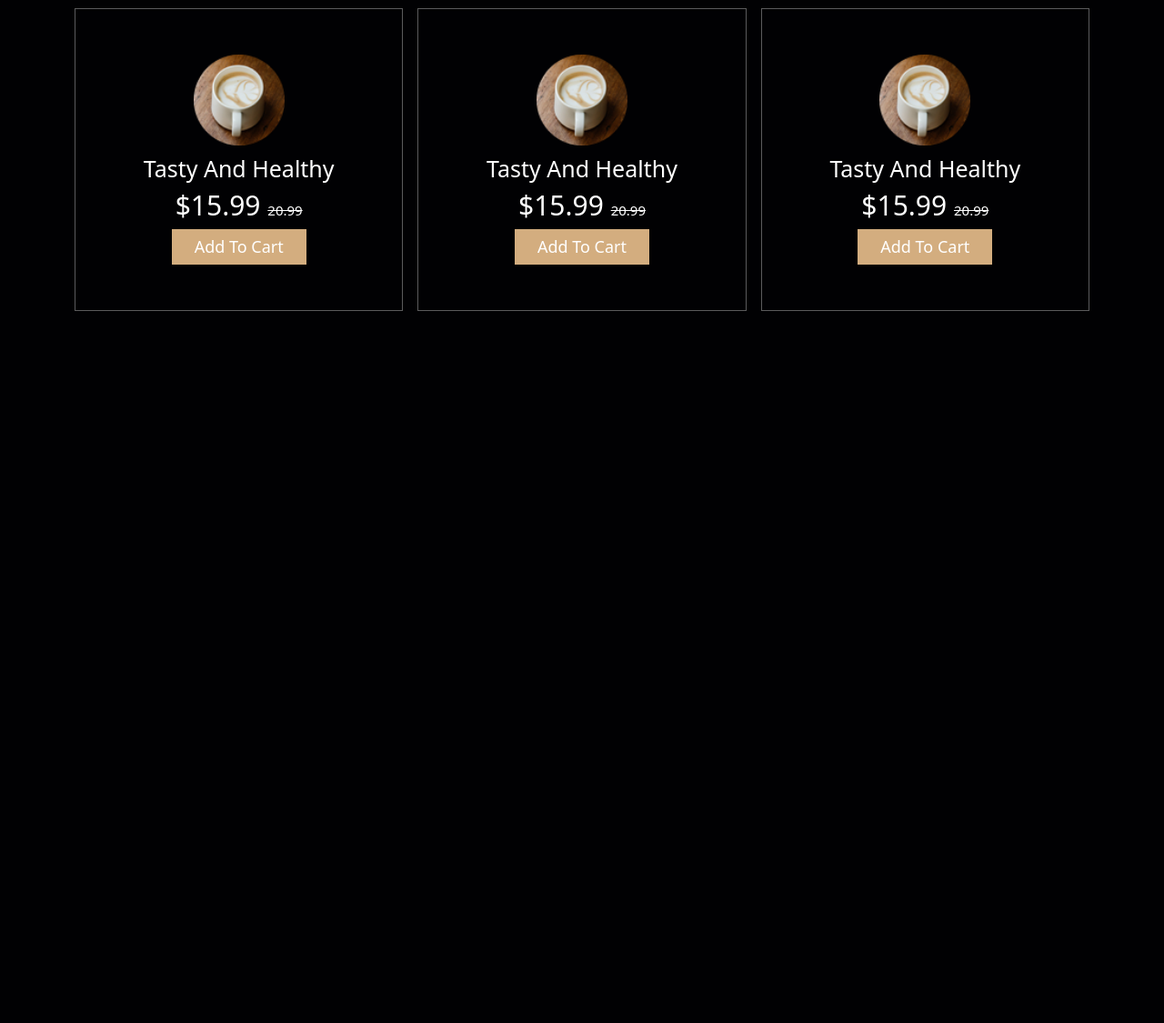
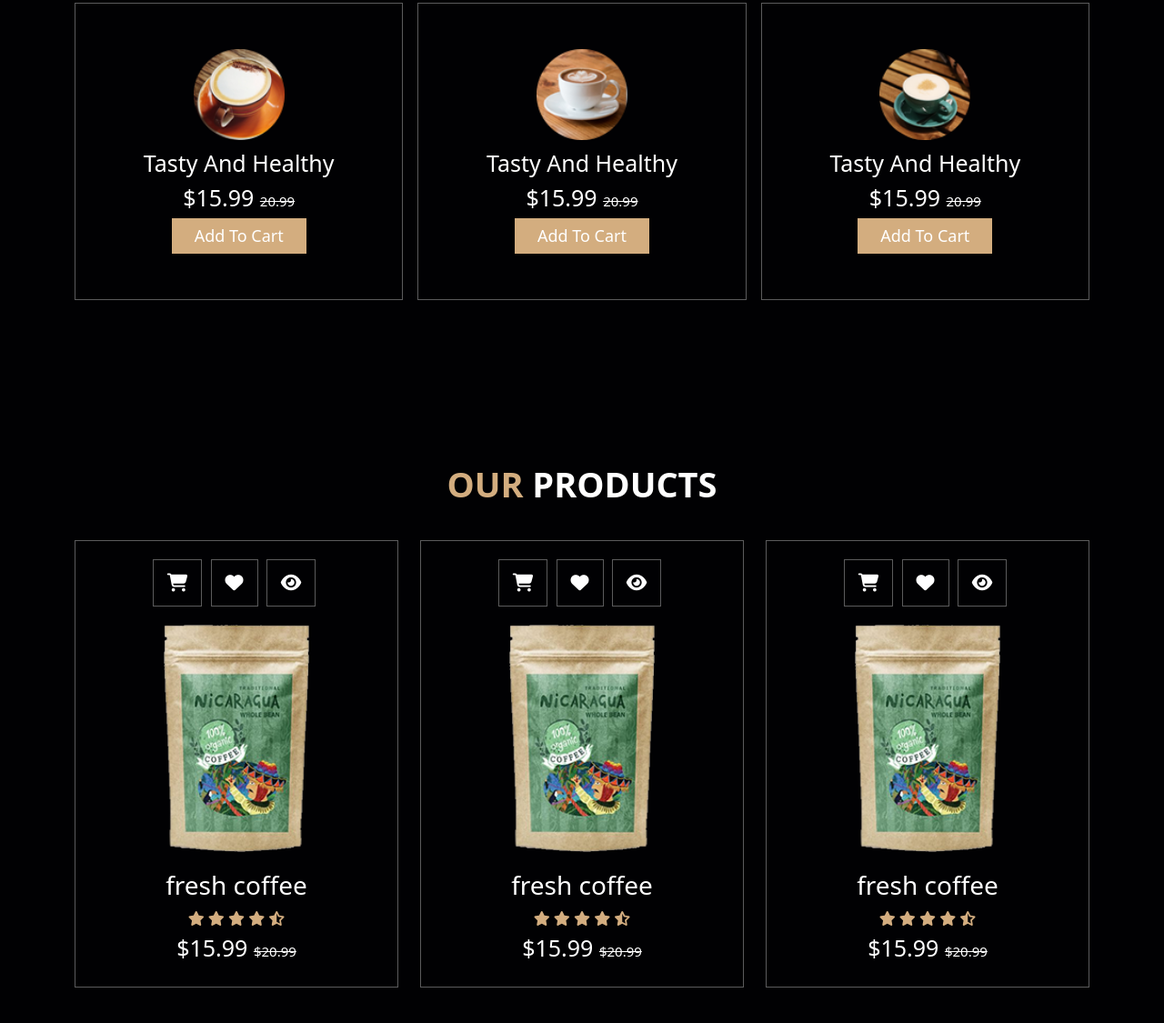
Before and after one commit to sajib-hossan1/coffee-shop, a plain HTML site: page index.html in a window 1280 px wide. Shown: the part 1972-3097 px from the top of the page at 91% size. Before the commit the page ends 2404 px from the top, so only its background shows below. Drawn offline with nearby package versions, Linux system fonts and the light colour scheme.

Commit message:
products section done

```diff
--- a/index.html
+++ b/index.html
@@ -122,7 +122,7 @@
                     </div>
                     <div class="col-md-4">
                         <div class="menu-card">
-                            <img src="images/menu-1.png" alt="">
+                            <img src="images/menu-2.png" alt="">
                             <h3>Tasty And Healthy</h3>
                             <h5 class="price">$15.99 <span>20.99</span></h5>
                             <button class="btn-style">Add To Cart</button>
@@ -130,7 +130,7 @@
                     </div>
                     <div class="col-md-4">
                         <div class="menu-card">
-                            <img src="images/menu-1.png" alt="">
+                            <img src="images/menu-3.png" alt="">
                             <h3>Tasty And Healthy</h3>
                             <h5 class="price">$15.99 <span>20.99</span></h5>
                             <button class="btn-style">Add To Cart</button>
@@ -138,7 +138,7 @@
                     </div>
                     <div class="col-md-4">
                         <div class="menu-card">
-                            <img src="images/menu-1.png" alt="">
+                            <img src="images/menu-4.png" alt="">
                             <h3>Tasty And Healthy</h3>
                             <h5 class="price">$15.99 <span>20.99</span></h5>
                             <button class="btn-style">Add To Cart</button>
@@ -146,7 +146,7 @@
                     </div>
                     <div class="col-md-4">
                         <div class="menu-card">
-                            <img src="images/menu-1.png" alt="">
+                            <img src="images/menu-5.png" alt="">
                             <h3>Tasty And Healthy</h3>
                             <h5 class="price">$15.99 <span>20.99</span></h5>
                             <button class="btn-style">Add To Cart</button>
@@ -154,7 +154,7 @@
                     </div>
                     <div class="col-md-4">
                         <div class="menu-card">
-                            <img src="images/menu-1.png" alt="">
+                            <img src="images/menu-6.png" alt="">
                             <h3>Tasty And Healthy</h3>
                             <h5 class="price">$15.99 <span>20.99</span></h5>
                             <button class="btn-style">Add To Cart</button>
@@ -165,6 +165,81 @@
         </section>
     </main>
     <!-- menu area ends -->
+
+    <!-- products area starts -->
+    <main>
+        <section class="products-section" id="products">
+            <h1 class="section-title"><span>Our</span> Products</h1>
+            <div class="container">
+                <div class="row g-4">
+                    <div class="col-md-4">
+                        <div class="products-card">
+                            <div class="icons">
+                                <a href="#" class="fas fa-shopping-cart"></a>
+                                <a href="#" class="fas fa-heart"></a>
+                                <a href="#" class="fas fa-eye"></a>
+                            </div>
+                            <div class="image">
+                                <img src="images/product-1.png" alt="">
+                            </div>
+                            <h3>fresh coffee</h3>
+                            <div class="stars">
+                                <i class="fas fa-star"></i>
+                                <i class="fas fa-star"></i>
+                                <i class="fas fa-star"></i>
+                                <i class="fas fa-star"></i>
+                                <i class="fas fa-star-half-alt"></i>
+                            </div>
+                            <h5 class="price">$15.99 <span>$20.99</span></>
+                        </div>
+                    </div>
+                    <div class="col-md-4">
+                        <div class="products-card">
+                            <div class="icons">
+                                <a href="#" class="fas fa-shopping-cart"></a>
+                                <a href="#" class="fas fa-heart"></a>
+                                <a href="#" class="fas fa-eye"></a>
+                            </div>
+                            <div class="image">
+                                <img src="images/product-1.png" alt="">
+                            </div>
+                            <h3>fresh coffee</h3>
+                            <div class="stars">
+                                <i class="fas fa-star"></i>
+                                <i class="fas fa-star"></i>
+                                <i class="fas fa-star"></i>
+                                <i class="fas fa-star"></i>
+                                <i class="fas fa-star-half-alt"></i>
+                            </div>
+                            <h5 class="price">$15.99 <span>$20.99</span></>
+                        </div>
+                    </div>
+                    <div class="col-md-4">
+                        <div class="products-card">
+                            <div class="icons">
+                                <a href="#" class="fas fa-shopping-cart"></a>
+                                <a href="#" class="fas fa-heart"></a>
+                                <a href="#" class="fas fa-eye"></a>
+                            </div>
+                            <div class="image">
+                                <img src="images/product-1.png" alt="">
+                            </div>
+                            <h3>fresh coffee</h3>
+                            <div class="stars">
+                                <i class="fas fa-star"></i>
+                                <i class="fas fa-star"></i>
+                                <i class="fas fa-star"></i>
+                                <i class="fas fa-star"></i>
+                                <i class="fas fa-star-half-alt"></i>
+                            </div>
+                            <h5 class="price">$15.99 <span>$20.99</span></>
+                        </div>
+                    </div>
+                </div>
+            </div>
+        </section>
+    </main>
+    <!-- products area ends -->
 
 
 
--- a/style.css
+++ b/style.css
@@ -2,12 +2,14 @@
     --main-color:#d3ad7f;
     --black:#13131a;
     --bg-color : #010103;
+    --border : 1px solid rgba(255, 255, 255, 0.351);
 }
 
 * {
     margin: 0;
     padding: 0;
     box-sizing: border-box;
+    transition: .2s linear;
 }
 
 
@@ -165,7 +167,7 @@
 
 /* menu area starts */
 .menu-card {
-    border: 1px solid rgba(255, 255, 255, 0.351);
+    border: var(--border);
     text-align: center;
     padding: 50px 0;
     color: white;
@@ -180,11 +182,11 @@
     font-size: 25px;
 }
 
-.menu-card .price {
-    font-size: 30px;
-    font-weight: 300;
+.price {
+    font-size: 25px;
+    font-weight: 400;
 }
-.menu-card .price span {
+.price span {
     font-size: 15px;
     text-decoration: line-through;
 }
@@ -197,3 +199,45 @@
     color: var(--black);
 }
 /* menu area ends */
+
+/* products area starts */
+.products-card {
+    border: var(--border);
+    text-align: center;
+    padding: 20px 0;
+}
+
+.products-card .icons {
+    margin-bottom: 20px;
+}
+
+.products-card .icons a {
+    color: white;
+    font-size: 20px;
+    border: var(--border);
+    padding: 15px;
+    text-decoration: none;
+    margin-right: 5px;
+}
+
+.products-card .icons a:hover {
+    background-color: var(--main-color);
+}
+
+.products-card .image {
+    margin-bottom: 20px;
+}
+
+.products-card .image img {
+    height: 250px;
+}
+
+.products-card h3,h5 {
+    color: white;
+}
+
+.products-card .stars {
+    color: var(--main-color);
+    margin-bottom: 5px;
+}
+/* products area ends */
```
